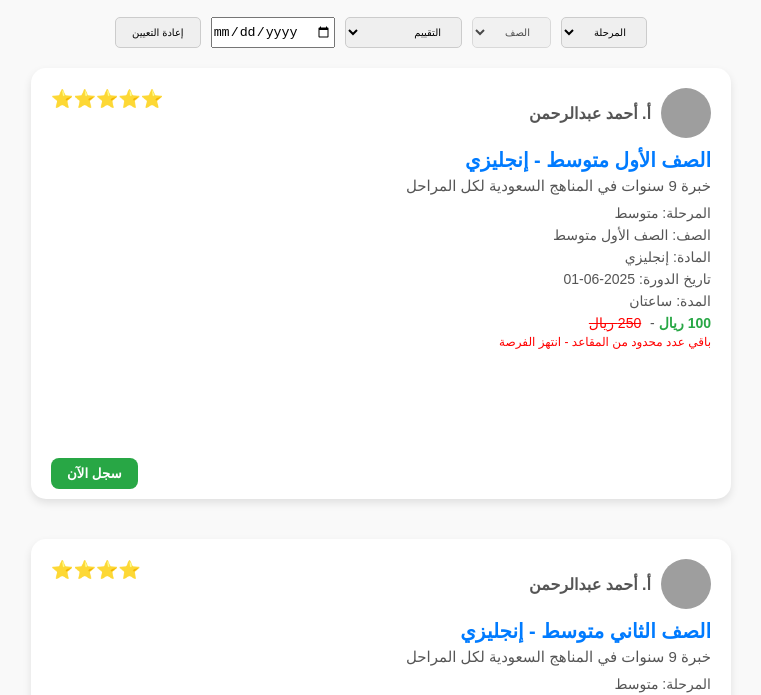
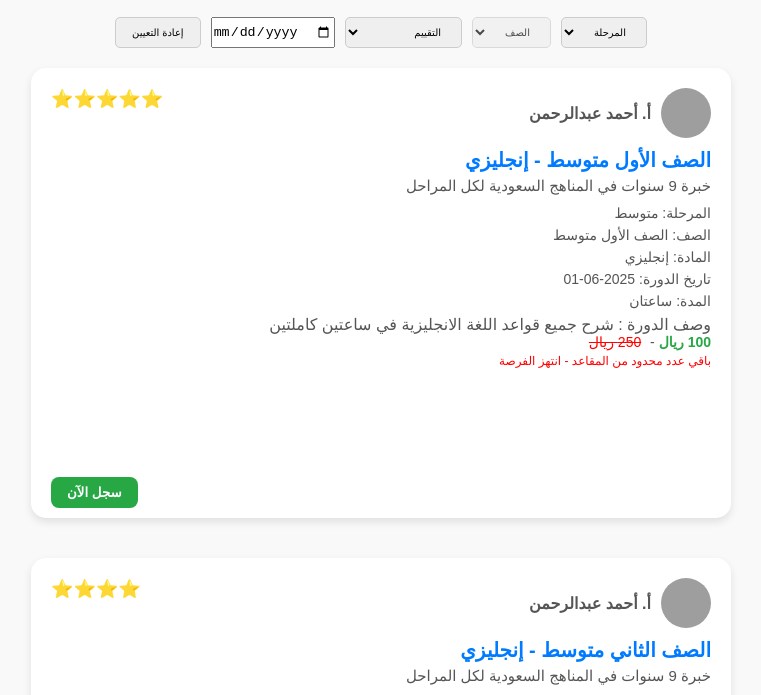
Before and after one commit to Ansarii212/Zoom-Lessons-, a plain HTML site: page index.html in a window 1280 px wide. Shown: the part 107-802 px from the top of the page, without its empty margins (259-1020 px from the left). Drawn offline with Linux system fonts and the light colour scheme; grey boxes are pictures that could not be loaded.

Commit message:
Update index.html

```diff
--- a/index.html
+++ b/index.html
@@ -155,6 +155,7 @@
     <div class="info">المادة: إنجليزي</div>
     <div class="info">تاريخ الدورة: 2025-06-01</div>
     <div class="duration">المدة: ساعتان</div>
+    <div class="subtitle">وصف الدورة : شرح جميع قواعد اللغة الانجليزية في ساعتين كاملتين </div>
     <div class="price"><span class="current-price">100 ريال</span> - <span class="old-price">250 ريال</span></div>
     <div class="limited">باقي عدد محدود من المقاعد - انتهز الفرصة</div>
     <button class="subscribe-btn" data-form="form-mid-1-eng">سجل الآن</button>
```
